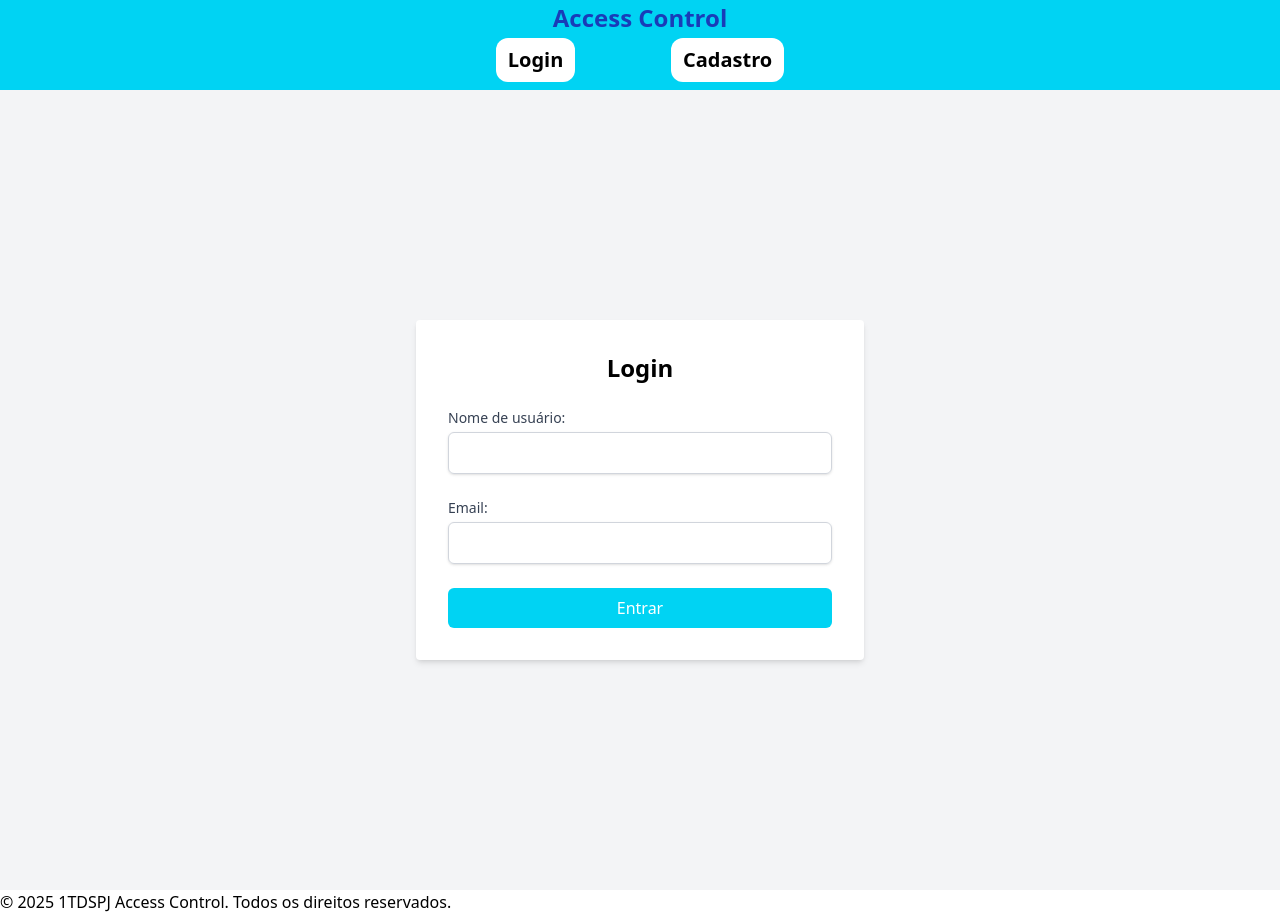
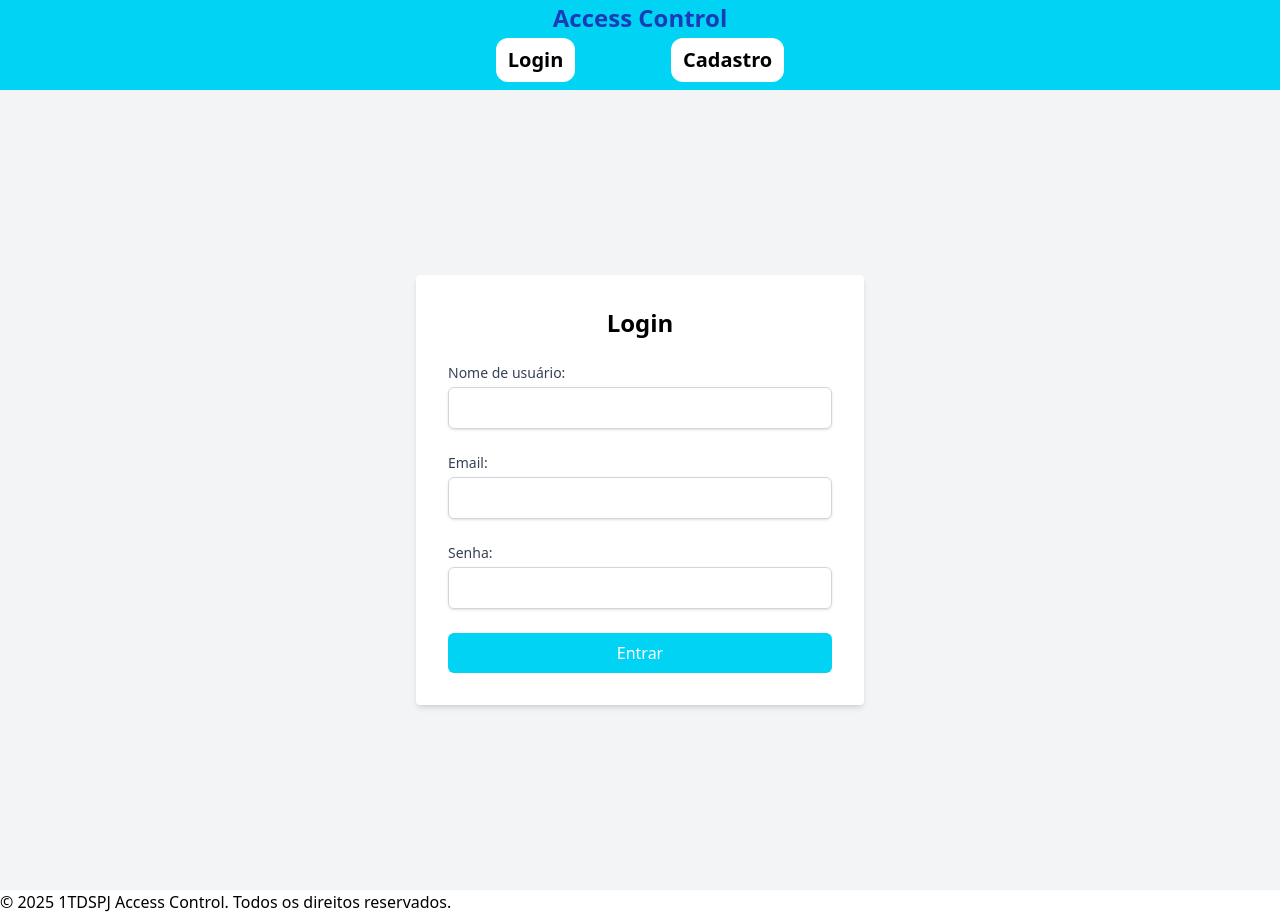
Before and after one commit to cp-05-frontend-1tdspj-2025/access-control-cp, a React (Vite) app in the folder access-control-cp/: page /login in a window 1280 px wide. Built offline with nearby package versions, Linux system fonts and the light colour scheme.

Commit message:
feat(senha): adiciona campo senha para o login do usuario

```diff
--- a/access-control-cp/src/routes/Login/Login.tsx
+++ b/access-control-cp/src/routes/Login/Login.tsx
@@ -28,7 +28,7 @@
               {...register('nomeUsuario', { required: 'Nome de usuário é obrigatório' })}
             />
             {errors.nomeUsuario && (
-              <span className="text-red-500 text-sm mt-1 block">{errors.nomeUsuario.message}</span>
+              <span style={{color : "red"}}>{errors.nomeUsuario.message}</span>
           )}
         </div>
 
@@ -54,6 +54,20 @@
           )}
         </div>
 
+       <div>
+            <label htmlFor="senha" className="block text-sm font-medium text-gray-700">
+              Senha:
+            </label>
+            <input
+              id="senha"
+              type="password"
+              className="mt-1 block w-full px-3 py-2 border border-gray-300 rounded-md shadow-sm focus:outline-none focus:ring-blue-500 focus:border-blue-500"
+              {...register('senha', { required: 'Senha é obrigatória' })}
+            />
+            {errors.senha && (
+              <span style={{color: "red"}}>{errors.senha.message}</span>
+            )}
+          </div>
 
         <button type="submit" className="w-full bg-cyan-400 text-white py-2 px-4 rounded-md hover:bg-blue-800 transition-colors">Entrar</button>
 
--- a/access-control-cp/src/types/tipoLogin.ts
+++ b/access-control-cp/src/types/tipoLogin.ts
@@ -1,4 +1,5 @@
 export type FormDataLogin = {
     nomeUsuario: string;
     email: string;
+    senha : string;
   };
```
